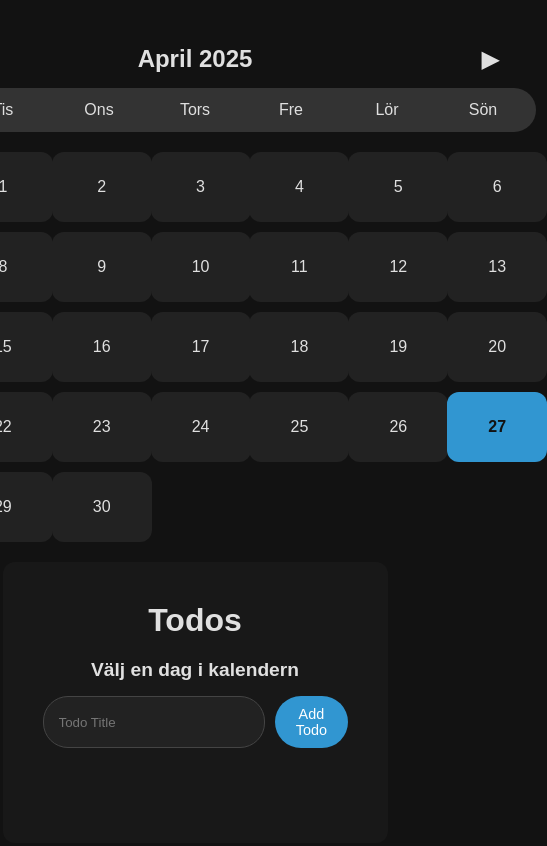
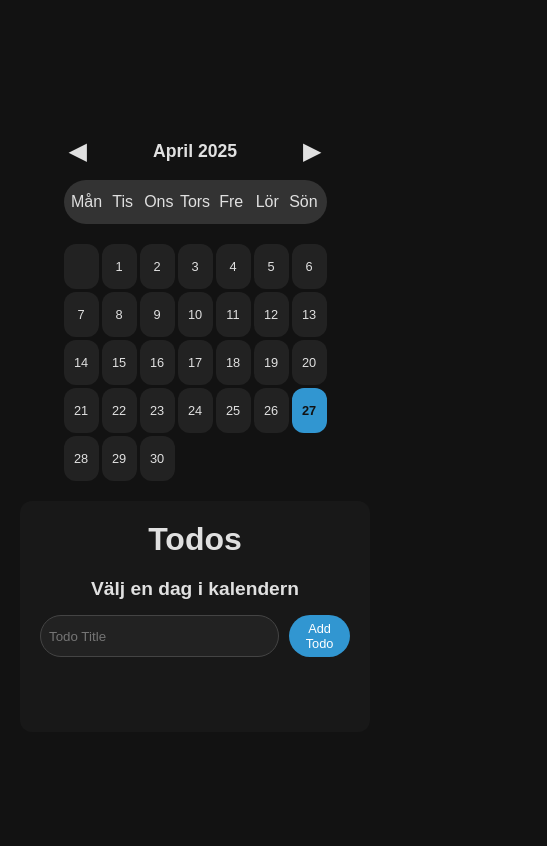
Before and after one commit to Grusk2/calendar-todo-grusk-2, a website with bundled scripts: page public/index.html in a window 390 px wide. Shown: the whole page, 547 px wide, since content can reach past the window. Built offline with nearby package versions, Linux system fonts and the light colour scheme.

Commit message:
Edited code to make it to update dynamically

```diff
--- a/public/style.css
+++ b/public/style.css
@@ -62,7 +62,7 @@ body {
 }
 
 #calendar-body {
-	width: 110%;
+	width: 100%;
 	max-width: 750px;
 	display: flex;
 	flex-direction: column;
@@ -132,7 +132,7 @@ body {
 }
 
 #todo-section {
-	width: 110%;
+	width: 100%;
 	max-width: 750px;
 	background: #181818;
 	padding: 40px;
@@ -186,7 +186,7 @@ body {
 	grid-template-columns: repeat(auto-fit, minmax(160px, 1fr));
 	gap: 20px;
 	width: 100%;
-	max-width: 700px;
+	max-width: 750px;
 	justify-content: center;
 	align-items: stretch;
 	padding: 20px;
@@ -326,17 +326,91 @@ button:hover {
 	background: #444;
 }
 
-@media (max-width: 600px) {
+/* Ipad storlek */
+@media (max-width: 1000px) {
+    #calendar-body,
+    #todo-section,
     #todo-list {
-		grid-template-columns: repeat(auto-fit, minmax(100%, 1fr));
+        width: 100%;
+        max-width: 600px;
+    }
+
+    .calendar-days {
+        grid-template-columns: repeat(7, minmax(60px, 1fr));
+        gap: 8px;
     }
 
     .calendar-cell {
         font-size: 1rem;
         height: 70px;
+        min-width: 60px;
     }
 
     #month-navigation h2 {
         font-size: 1.5rem;
     }
+
+    #todo-title {
+        padding: 12px;
     }
+
+    #save-todo {
+        padding: 8px 12px;
+    }
+}
+
+/* Typisk Telefon storlek */
+@media (max-width: 600px) {
+    #calendar-body,
+    #todo-section,
+    #todo-list {
+        width: 100%;
+        max-width: 100%;
+    }
+
+    .calendar-days {
+        grid-template-columns: repeat(7, minmax(45px, 1fr));
+        gap: 5px;
+    }
+
+    .calendar-cell {
+        font-size: 0.9rem;
+        height: 60px;
+        min-width: 45px;
+    }
+
+    #month-navigation h2 {
+        font-size: 1.3rem;
+    }
+
+    #todo-section {
+        padding: 20px;
+    }
+}
+
+/* Minsta telefoner */
+@media (max-width: 400px) {
+    .calendar-days {
+        grid-template-columns: repeat(7, minmax(35px, 1fr));
+        gap: 3px;
+    }
+
+    .calendar-cell {
+        font-size: 0.8rem;
+        height: 45px;
+        min-width: 35px;
+    }
+
+    #month-navigation h2 {
+        font-size: 1.1rem;
+    }
+
+    #todo-title {
+        padding: 8px;
+    }
+
+    #save-todo {
+        padding: 6px 10px;
+        font-size: 0.8rem;
+    }
+}
--- a/public/todos.js
+++ b/public/todos.js
@@ -1,3 +1,5 @@
+import { updateCalendarTodos } from './calender.js';
+
 const TODOS_KEY = 'todos';
 
 export function getTodos() {
```
Lines whose indentation alone changed are shown as unchanged.
